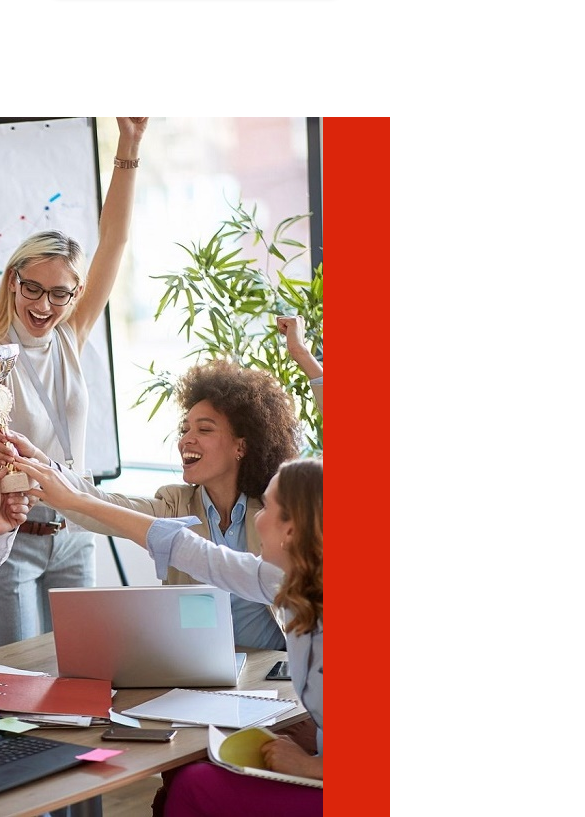
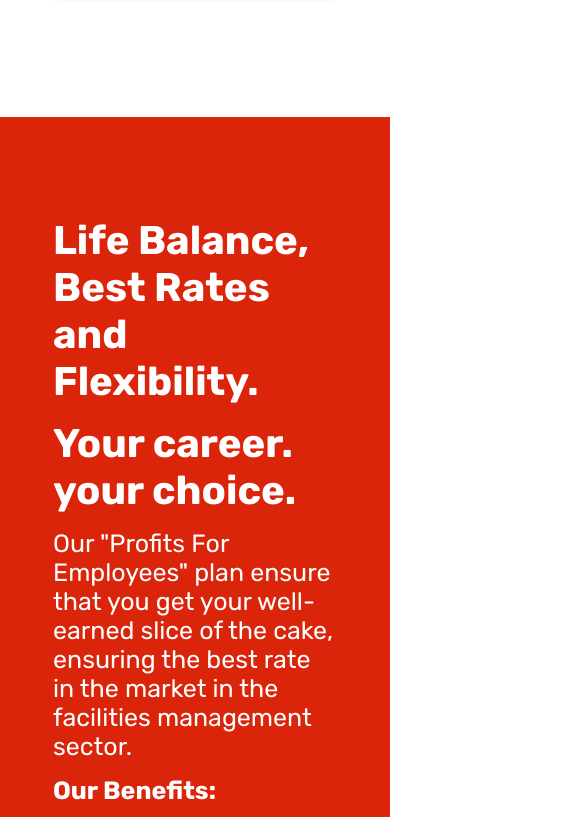
Before and after one commit to GabrielRomanGitHub/FacilitiesManagementWebsite, a plain HTML site: page index.html in a window 390 px wide. Shown: the part 1965-2782 px from the top of the page, 585 px wide, since content can reach past the window. Drawn offline with Linux system fonts and the light colour scheme.

Commit message:
Centered the vacancies section - Started with media queries.

```diff
--- a/css/style.css
+++ b/css/style.css
@@ -111,12 +111,17 @@ nav button{
     background-color: rgba(219,37,11,255);
     border-radius: 10px;
 }
-.careers-container{
+.careers-background{
     display: flex;
     justify-content: center;
     margin-top: 100px;
     margin-bottom: 100px;
     background-color: rgba(219,37,11,255);
+}
+.careers-container{
+    display: flex;
+    justify-content: center;
+    width: 1500px;
 }
 .careers-info{
     padding: 100px 80px;
@@ -152,4 +157,11 @@ nav button{
 }
 .careers-image{
     height: 100%;
+    mask-image: linear-gradient(to right, black 50%, transparent 100%);
 }
+
+@media screen and (max-width: 1400px) {
+    .careers-image{
+        display: none;
+    }
+}
--- a/index.html
+++ b/index.html
@@ -60,6 +60,7 @@
             </div>
         </div>
     </div>
+    <div class="careers-background">
         <div class="careers-container">
             <div class="careers-image">
                 <img src="images/happy-staff-image.jpg" alt="Happy Staff">
@@ -94,5 +95,6 @@
                 </div>
             </div>
         </div>
+    </div>
 </body>
 </html>
```
Lines whose indentation alone changed are shown as unchanged.
